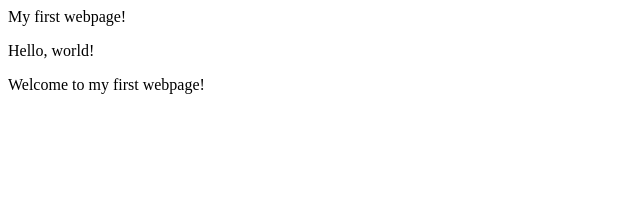
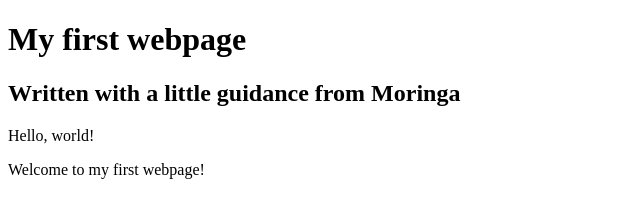
Before and after one commit to Nootraf/my-first-website, a plain HTML site: page my-first-webpage.html in a window 1280 px wide. Shown: the whole page, without its empty margins (0-640 px from the left). Drawn offline with Linux system fonts and the light colour scheme.

Commit message:
add header block elements

```diff
--- a/my-first-webpage.html
+++ b/my-first-webpage.html
@@ -1,10 +1,14 @@
 <!DOCTYPE html>
 <html>
     </head>
-       </title>My first webpage!</title>
+       <title>My first webpage!</title>
     </head>
     <body>
-       <p>  Hello, world!</p>
-       <p> Welcome to my first webpage!</p>
+        <h1>My first webpage</h1>
+        <h2>Written with a little guidance from Moringa</h2>
+
+
+        <p>  Hello, world!</p>
+        <p> Welcome to my first webpage!</p>
     </body>
 </html>
```
